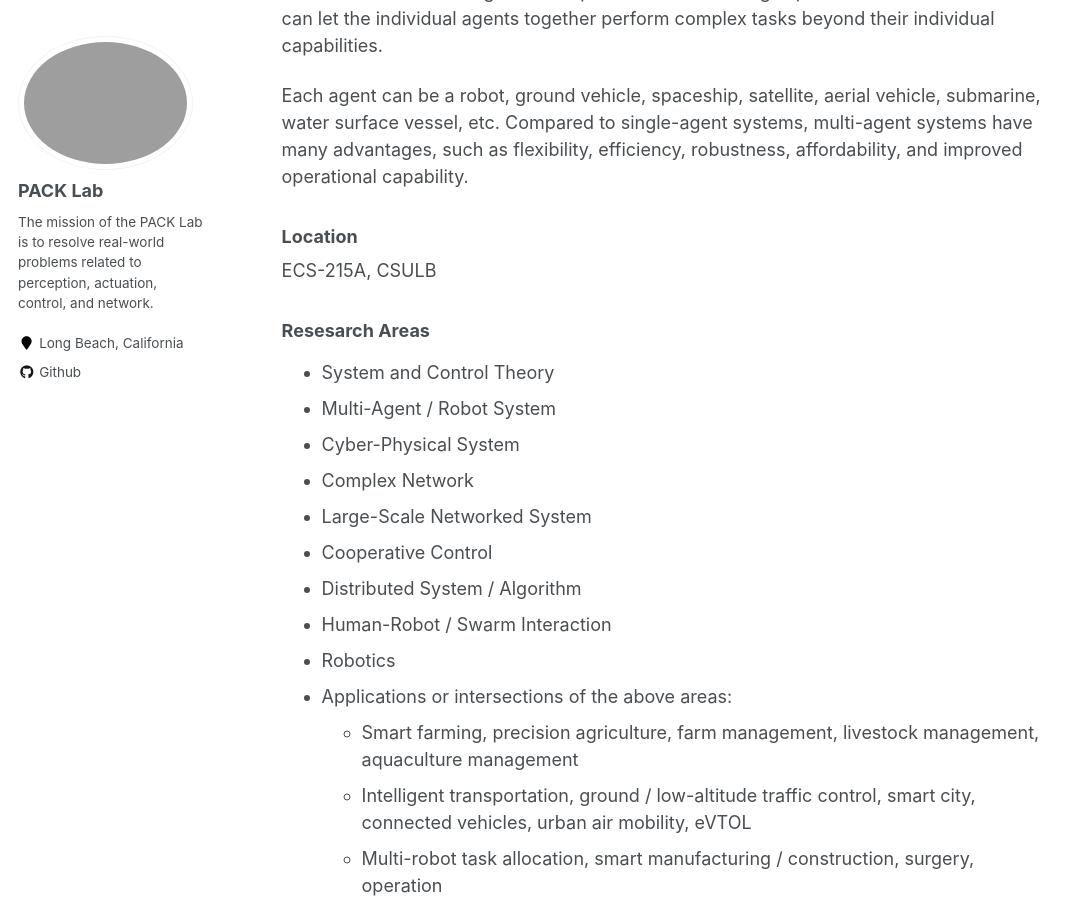
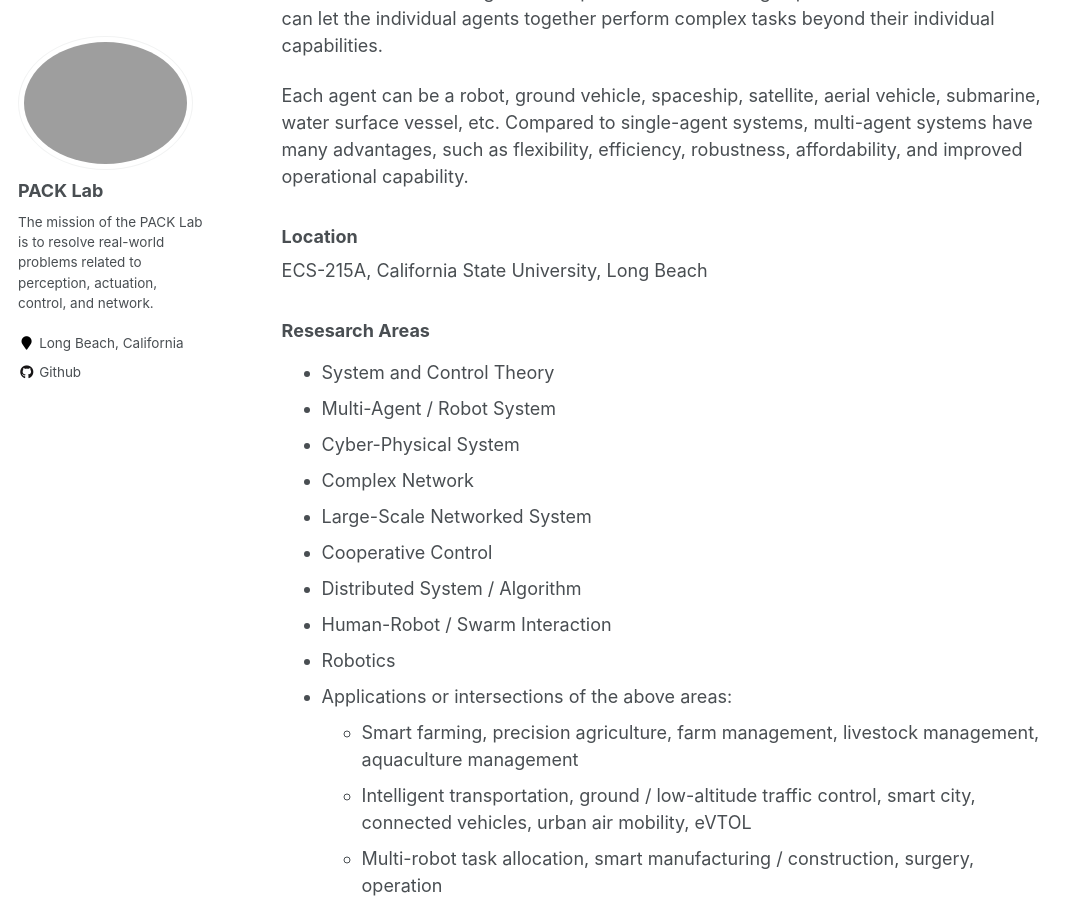
Before and after one commit to pack-lab/pack-lab.github.io, a Jekyll site: the page built from _pages/about.md, in a window 1280 px wide and 900 px high, scrolled down 1502 px. Shown: the whole window, without its empty margins (0-1084 px from the left). Built offline with Jekyll 4.4.1, drawn with Linux system fonts in a browser that asks for light colours.

Commit message:
Update about.md

```diff
--- a/_pages/about.md
+++ b/_pages/about.md
@@ -32,7 +32,7 @@ Each agent can be a robot, ground vehicle, spaceship, satellite, aerial vehicle,
 <!-- The lab is named "PACK," which not only stands for perception, actuation, control, and network but also stands for collaboration like a pack of wolves. -->
 
 ### Location
-ECS-215A, CSULB
+ECS-215A, California State University, Long Beach
 
 ### Resesarch Areas
 * System and Control Theory
```
